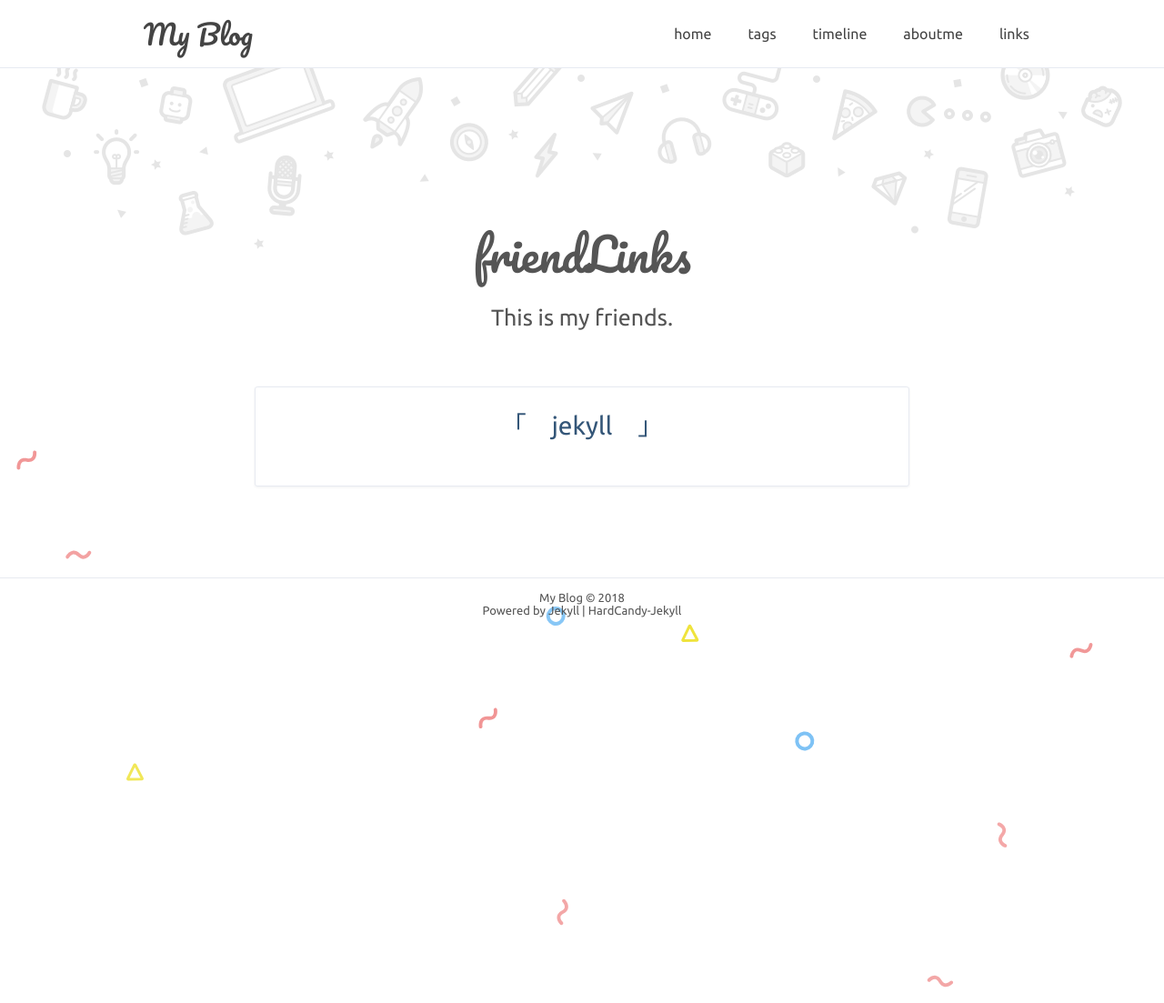
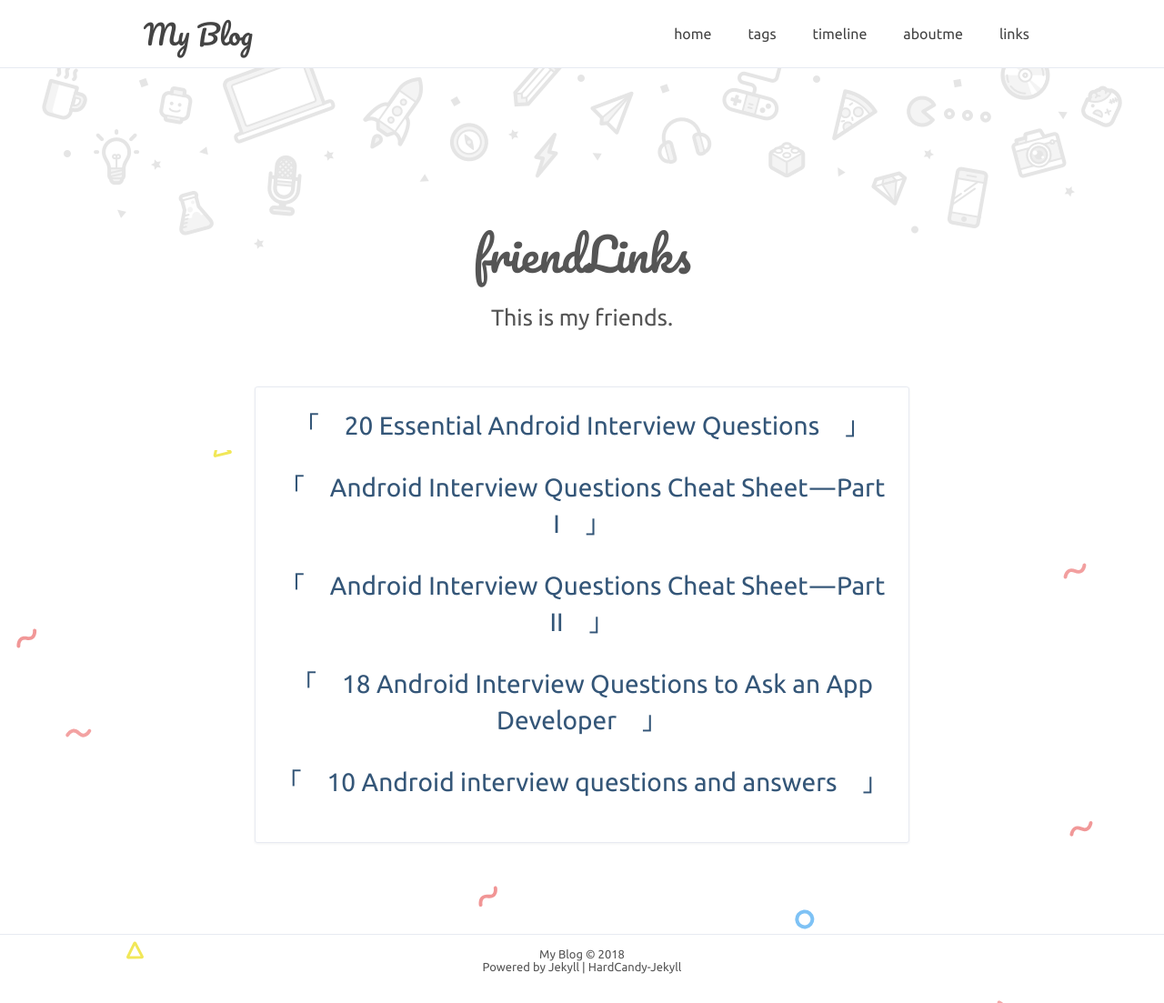
Before and after one commit to Nataland/nataland.github.io, a Jekyll site: the page built from links.html, in a window 1280 px wide. Shown: the whole page at 91% size. Built offline with Jekyll 4.4.1, drawn with Linux system fonts in a browser that asks for light colours; comment, search, counter and statistics services are not loaded; before the commit the page ends 900 px from its top, so only the background shows below that.

Commit message:
add links, update bu352

```diff
--- a/_config.yml
+++ b/_config.yml
@@ -71,8 +71,11 @@ pygmentsTheme: 'default'
 
 # 友情链接
 friends:
-  jekyll: 'https://www.jekyll.com.cn/'
-
+  20 Essential Android Interview Questions: 'https://www.toptal.com/android/interview-questions'
+  Android Interview Questions Cheat Sheet — Part I: 'https://android.jlelse.eu/android-interview-questions-cheat-sheet-96ea01c88def'
+  Android Interview Questions Cheat Sheet — Part II: 'https://android.jlelse.eu/android-interview-questions-cheat-sheet-part-ii-bea0633f0da7'
+  18 Android Interview Questions to Ask an App Developer: 'https://www.codementor.io/blog/android-interview-questions-3ey9hu32ut'
+  10 Android interview questions and answers: 'https://www.upwork.com/i/interview-questions/android/'
 # 评论 最佳体验 在disqus、livere和Gitment之间三选一
 # disqus 评论
 disqus: false
```
Also changed, not shown: _posts/2018-09-15-BU354HRM.md (+5 -0 lines).
